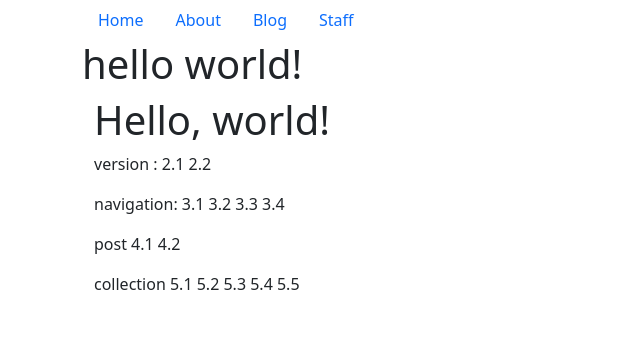
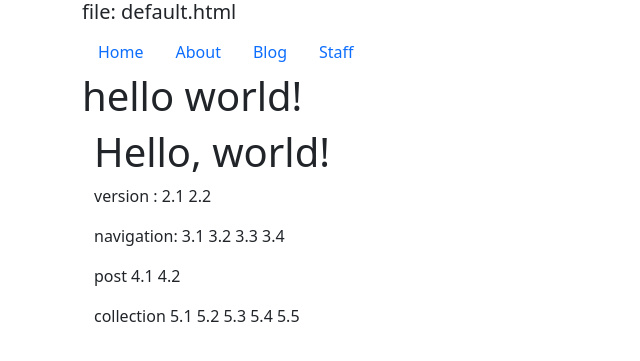
Before and after one commit to awelvor/mybootstrap, a Jekyll site: the page built from index.html, in a window 1280 px wide. Shown: the top 361 px of the page, without its empty margins (0-640 px from the left). Built offline with Jekyll 4.4.1, drawn with Linux system fonts in a browser that asks for light colours.

Commit message:
Update default.html

```diff
--- a/_layouts/default.html
+++ b/_layouts/default.html
@@ -6,6 +6,7 @@
   </head>
   <body>
     <div class="container">
+      <h5>file: default.html</h5>
      {% include navigation.html %}
     {{ content }}
     </div>
```
